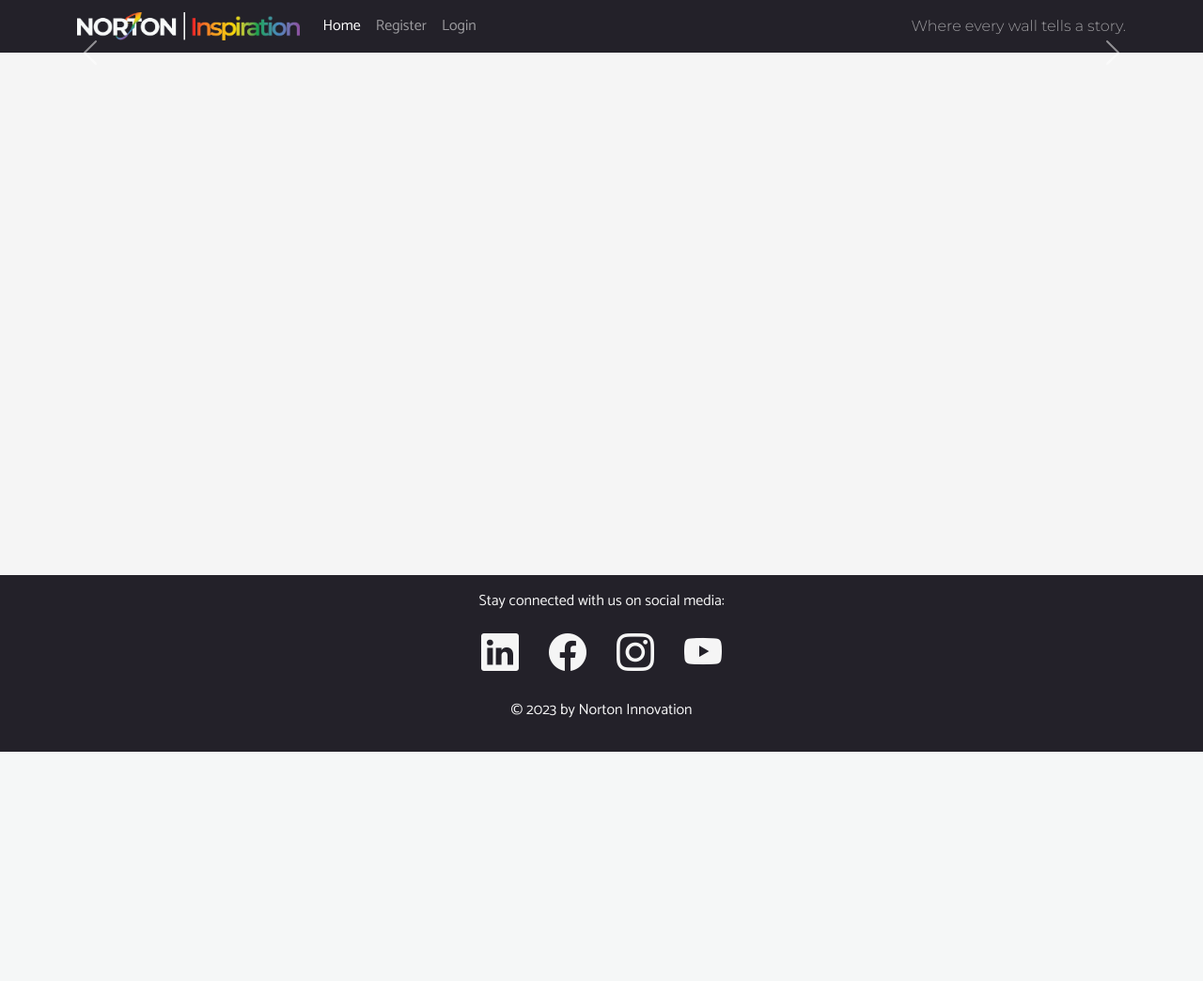
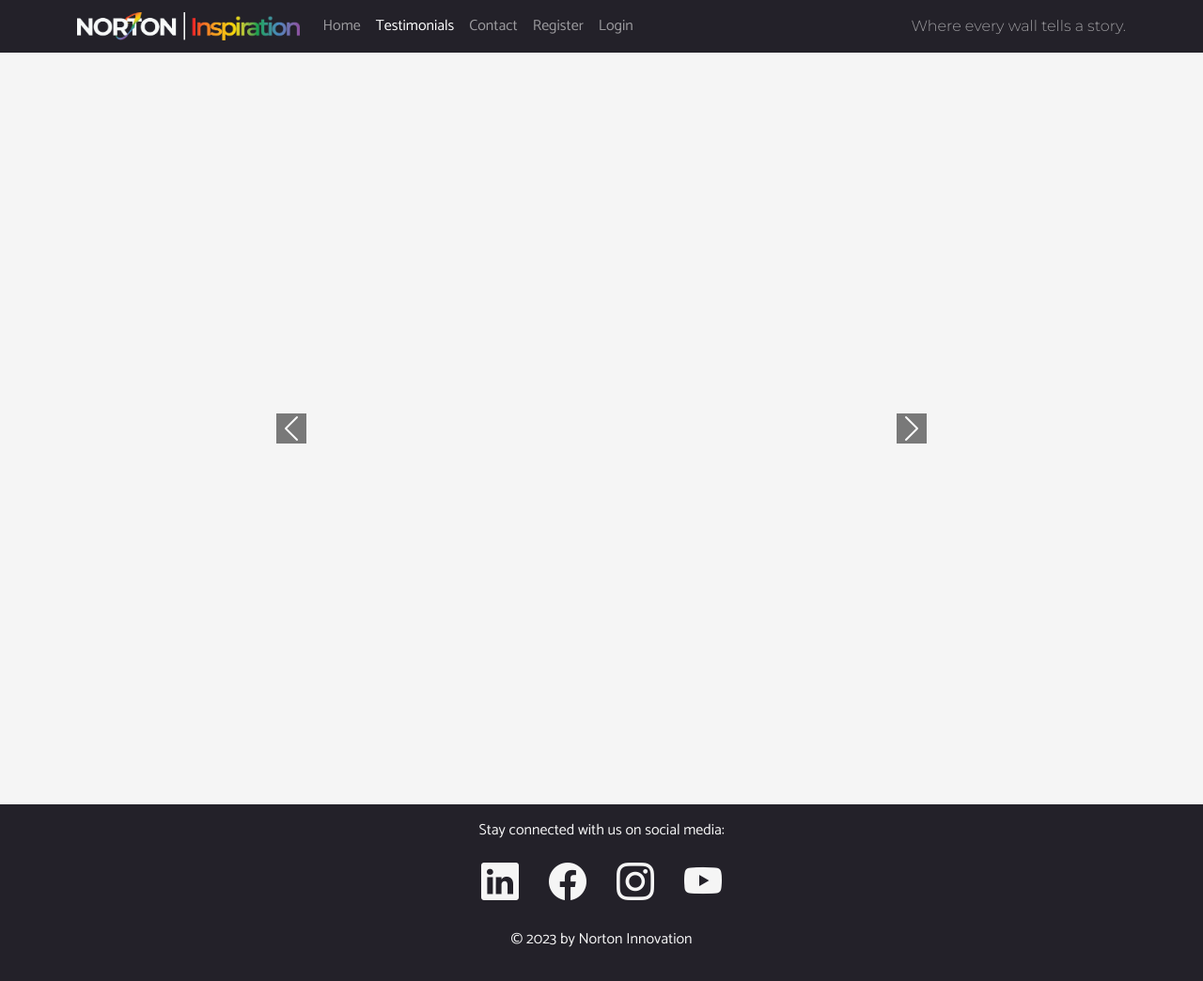
Before and after one commit to lukaszglowacz/norton-innovation-platform, a Django app: page /testimonials/ in a window 1280 px wide. Shown: the whole page at 94% size. Before the commit the page ends 800 px from the top, so only its background shows below. Run offline with Django 3.2, Linux system fonts and the light colour scheme; data that the repository does not hold is empty; some libraries are stand-ins or nearby versions.

```diff
--- a/blog/forms.py
+++ b/blog/forms.py
@@ -62,13 +62,13 @@ class ContactForm(forms.Form):
         required=True,
         label='Full Name',
         widget=forms.TextInput(attrs={
-            'placeholder': 'Alex Berg'
+            'placeholder': 'Ann Smith'
         })
     )
     email = forms.EmailField(
         required=True,
         widget=forms.EmailInput(attrs={
-            'placeholder': 'alex.berg@itinnovation.com'
+            'placeholder': 'ann.smith@gmail.com'
         })
     )
     message = forms.CharField(
--- a/blog/urls.py
+++ b/blog/urls.py
@@ -8,6 +8,7 @@ urlpatterns = [
     path('index/', views.PostList.as_view(), name='index'),
     path('new/', PostCreate.as_view(), name='post_create'),
     path('contact/', views.contact_form, name='contact'),
+    path('success/', views.success_view, name='success'),
     path('testimonials/', views.testimonials, name='testimonials'),
     path('post/<int:pk>/edit/', PostEdit.as_view(), name='post_edit'),
     path('post/<int:pk>/delete/', PostDelete.as_view(), name='post_delete'),
--- a/blog/views.py
+++ b/blog/views.py
@@ -1,8 +1,8 @@
-from django.shortcuts import render, get_object_or_404, reverse
+from django.shortcuts import render, get_object_or_404, reverse, redirect
 from django.views import generic, View
-from django.http import HttpResponseRedirect
+from django.http import HttpResponseRedirect, HttpResponse, JsonResponse
 from .models import Post, Testimonial
-from .forms import CommentForm, PostForm
+from .forms import CommentForm, PostForm, ContactForm
 from django.contrib import messages
 from django.views.generic import DetailView
 from django.views.generic.edit import UpdateView, DeleteView
@@ -15,6 +15,12 @@ from django.core.validators import MaxLengthValidator
 from PIL import Image
 from django.core.files.base import ContentFile
 import io
+import logging
+from django.core.mail import send_mail, BadHeaderError
+from django.template.loader import render_to_string
+import requests
+import os
+from django.conf import settings
 
 
 class PostList(generic.ListView):
@@ -276,10 +282,10 @@ def contact_form(request):
             message = form.cleaned_data['message']
 
             html = render_to_string('contact_email_form.html', {
-                                    'name': name,
-                                    'email': email,
-                                    'message': message,
-                                    })
+                'name': name,
+                'email': email,
+                'message': message,
+            })
 
             send_mail('Message from GUOVACH CONSULTING', 'This is the message',
                       'noreply@guovach.consulting', ['bakatjur@gmail.com'], html_message=html)
@@ -287,3 +293,10 @@ def contact_form(request):
             return redirect('success')
     else:
         form = ContactForm()
+
+    # This return should be outside the 'else' so it covers all cases where a redirect wasn't issued
+    return render(request, 'contact.html', {'form': form})
+
+
+def success_view(request):
+    return render(request, 'success_page.html')
--- a/static/css/style.css
+++ b/static/css/style.css
@@ -167,3 +167,33 @@ body {
     background: transparent;
     border: none;
 }
+
+.carousel-control-next-icon,
+.carousel-control-prev-icon {
+    background-color: black;
+    /* Changing the color of the control icons */
+}
+
+.carousel-control-next,
+.carousel-control-prev {
+    outline: none;
+    border: none;
+}
+
+.full-height {
+    min-height: 100vh;
+    /* This makes sure your page occupies the whole viewport height */
+    display: flex;
+    justify-content: center;
+    /* Center horizontally */
+    align-items: center;
+    /* Center vertically */
+}
+
+.carousel-container {
+    width: 100%;
+    max-width: 800px;
+    /* Adjust based on your preference */
+    margin: auto;
+    /* Center the container */
+}
--- a/templates/base.html
+++ b/templates/base.html
@@ -59,13 +59,20 @@
         <div class="collapse navbar-collapse" id="navbarText">
           <ul class="navbar-nav me-auto mb-2 mb-lg-0">
             <li class="nav-item">
-              <a
-                class="nav-link active"
-                aria-current="page"
-                href="{% url 'home' %}"
-                >Home</a
-              >
+                <a class="nav-link {% if request.resolver_match.url_name == 'home' %}active{% endif %}"
+                    href="{% url 'home' %}">Home</a>
             </li>
+
+            <li class="nav-item">
+                <a class="nav-link {% if request.resolver_match.url_name == 'testimonials' %}active{% endif %}"
+                    href="{% url 'testimonials' %}">Testimonials</a>
+            </li>
+
+            <li class="nav-item">
+                <a class="nav-link {% if request.resolver_match.url_name == 'contact' %}active{% endif %}"
+                    href="{% url 'contact' %}">Contact</a>
+            </li>
+
             {% if user.is_authenticated %}
             <li class="nav-item">
               <a class="nav-link" href="{% url 'account_logout' %}">Logout</a>
--- /dev/null
+++ b/templates/contact_email_form.html
@@ -0,0 +1,5 @@
+<h2>Contact form submission</h2>
+
+<p><b>Name: </b>{{ name }}</p>
+<p><b>E-mail: </b>{{ email }}</p>
+<p><b>Message: </b>{{ message }}</p>
--- a/templates/testimonials.html
+++ b/templates/testimonials.html
@@ -1,23 +1,46 @@
 {% extends "base.html" %} {% block content %}
 
-<div id="testimonialCarousel" class="carousel slide" data-bs-ride="carousel">
+<div class="container-lg full-height">
+  <div class="row carousel-container">
+    <div class="col">
+      <div
+        id="testimonialCarousel"
+        class="carousel slide"
+        data-bs-ride="carousel"
+      >
         <!-- Slides -->
         <div class="carousel-inner">
           {% for testimonial in testimonials %}
-        <div class="carousel-item {% if forloop.first %}active{% endif %}" {% if forloop.first %}data-bs-interval="3000"
-            {% endif %}>
-            <div class="d-flex flex-column align-items-center" <!-- Circular Image -->
-                <img src="{{ testimonial.image.url }}" alt="{{ testimonial.name }}" class="rounded-circle mb-2"
-                    style="width: 150px; height: 150px; object-fit: cover" />
+          <div
+            class="carousel-item {% if forloop.first %}active{% endif %}"
+            {%
+            if
+            forloop.first
+            %}data-bs-interval="3000"
+            {%
+            endif
+            %}
+          >
+            <div
+              class="d-flex flex-column align-items-center"
+              <!--
+              Circular
+              Image
+              --
+            >
+              <img
+                src="{{ testimonial.image.url }}"
+                alt="{{ testimonial.name }}"
+                class="rounded-circle mb-2"
+                style="width: 150px; height: 150px; object-fit: cover"
+              />
               <!-- Name -->
               <h3 class="mb-1">{{ testimonial.name }}</h3>
               <!-- Title -->
               <h5 class="mb-3">{{ testimonial.title }}</h5>
               <!-- Testimonial Text -->
-                <div class="carousel-caption-custom">
-                    <p class="text-center col-8 mx-auto">
-                        {{ testimonial.testimonial_text }}
-                    </p>
+              <div class="carousel-caption-custom text-center">
+                <p class="mx-auto">{{ testimonial.testimonial_text }}</p>
               </div>
             </div>
           </div>
@@ -25,15 +48,27 @@
         </div>
 
         <!-- Controls -->
-    <button class="carousel-control-prev" type="button" data-bs-target="#testimonialCarousel" data-bs-slide="prev">
+        <button
+          class="carousel-control-prev"
+          type="button"
+          data-bs-target="#testimonialCarousel"
+          data-bs-slide="prev"
+        >
           <span class="carousel-control-prev-icon" aria-hidden="true"></span>
           <span class="visually-hidden">Previous</span>
         </button>
-    <button class="carousel-control-next" type="button" data-bs-target="#testimonialCarousel" data-bs-slide="next">
+        <button
+          class="carousel-control-next"
+          type="button"
+          data-bs-target="#testimonialCarousel"
+          data-bs-slide="next"
+        >
           <span class="carousel-control-next-icon" aria-hidden="true"></span>
           <span class="visually-hidden">Next</span>
         </button>
       </div>
-
+    </div>
+  </div>
+</div>
 
 {% endblock %}
```
Also changed, not shown: inspiration/settings.py (+9 -1 lines), templates/carousel.html (deleted, +0 -57 lines), templates/contact.html (added, +56 -0 lines), templates/success_page.html (added, +16 -0 lines). Lines whose indentation alone changed are shown as unchanged.
